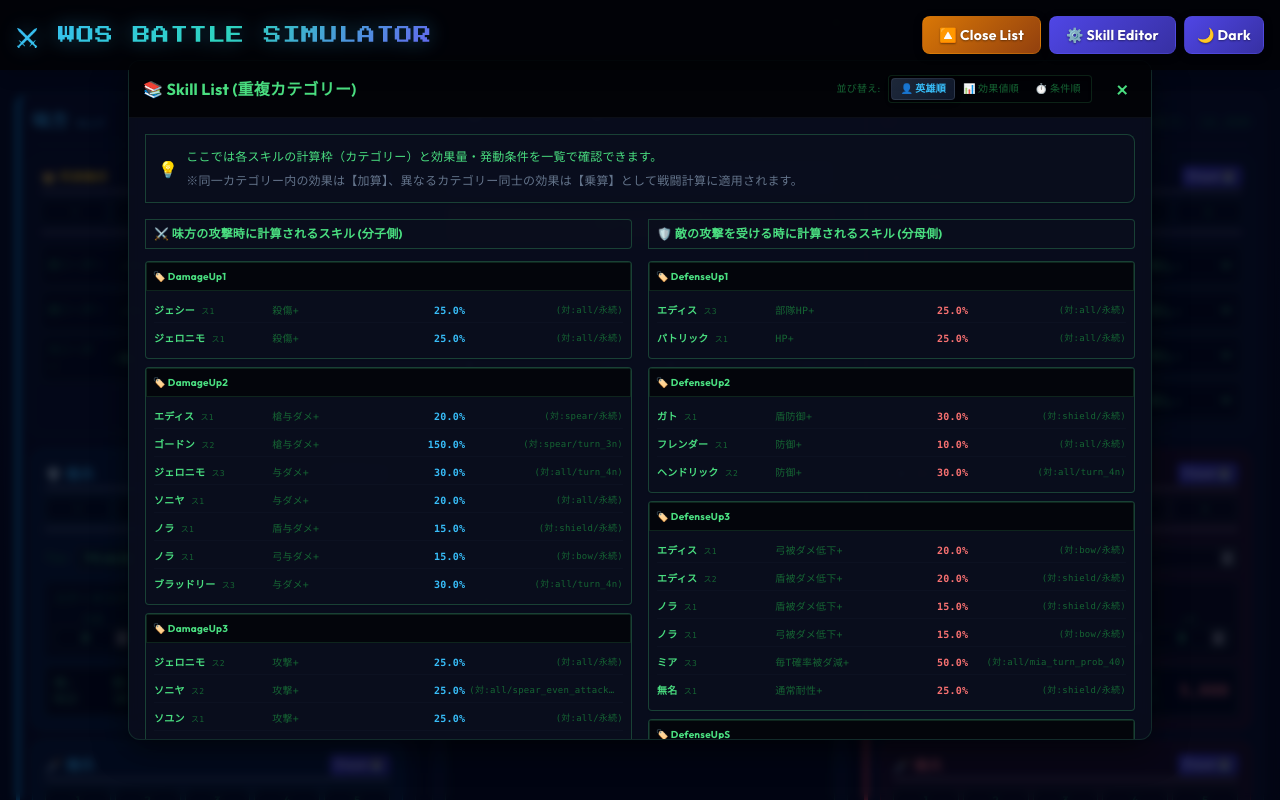
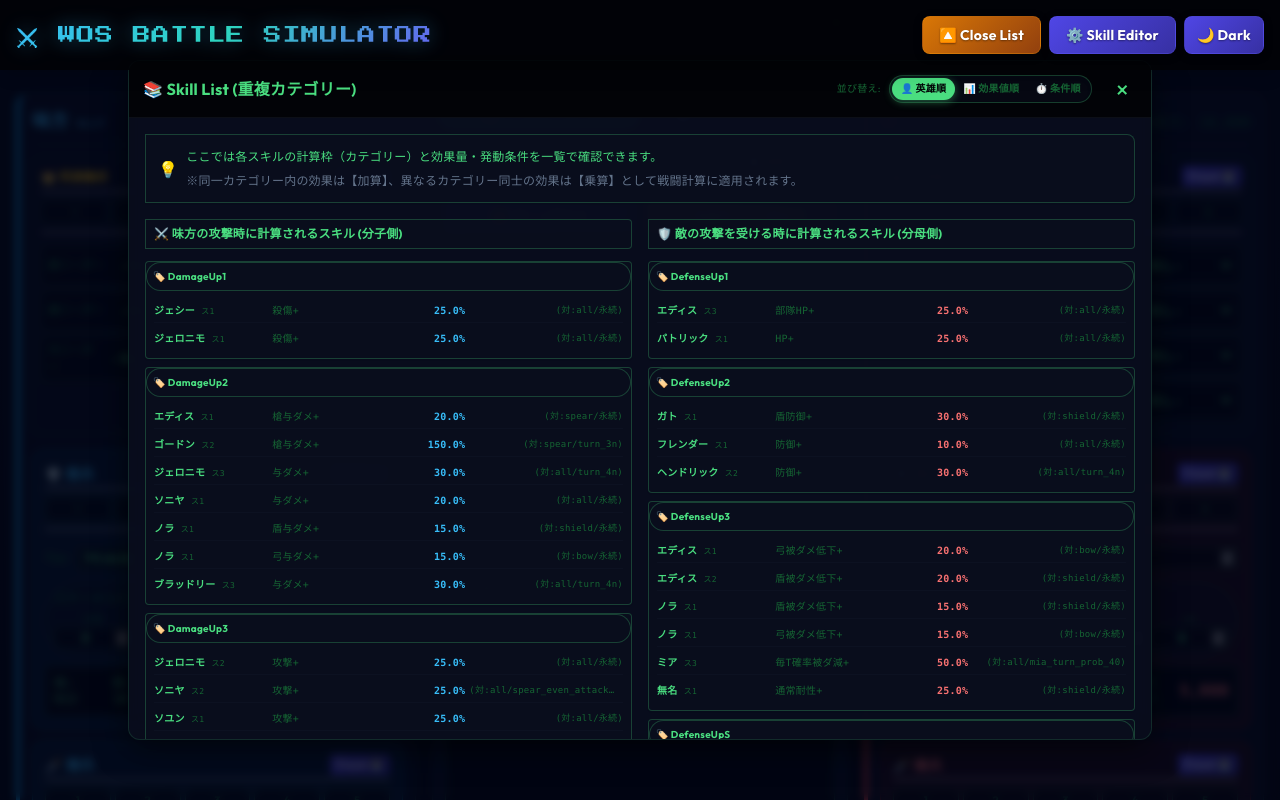
Before and after one commit to nilnil-2525/wos-battle-simulator, a React (Vite) app: page / in a window 1280 px wide. Both pictures are taken after a click on the button "📚 Skill List". Shown: the top 800 px of the page. Built offline with nearby package versions, Linux system fonts and the light colour scheme.

Commit message:
feat: タブをカプセル型(ピルスライダー)デザインに刷新し、実行ボタンの表記やリセットボタンの配色を改善

```diff
--- a/src/App.jsx
+++ b/src/App.jsx
@@ -301,17 +301,38 @@ const App = () => {
                     />
 
                     <div className="w-full lg:w-1/3 flex flex-col gap-3 lg:h-auto lg:max-h-[calc(100vh-2rem)] lg:sticky lg:top-4">
-                        <div className="flex theme-tab-container p-1 rounded-lg shrink-0">
-                            <button onClick={() => setActiveTab('single')} className={`flex-1 py-1.5 text-xs font-bold rounded-md transition ${activeTab === 'single' ? 'theme-tab-btn-active' : 'theme-tab-btn-inactive'}`}>📝 1回テスト</button>
-                            <button onClick={() => setActiveTab('montecarlo')} className={`flex-1 py-1.5 text-xs font-bold rounded-md transition ${activeTab === 'montecarlo' ? 'theme-tab-btn-active' : 'theme-tab-btn-inactive'}`}>📊 1000回テスト</button>
-                            <button onClick={handleReset} className="flex-1 py-1.5 text-xs font-bold theme-nested-panel rounded-md transition shadow-sm ml-1">🔄 初期化</button>
+                        <div className="flex theme-tab-container p-1 rounded-full shrink-0">
+                            <button onClick={() => setActiveTab('single')} className={`flex-1 py-1.5 text-[11px] font-bold rounded-full transition ${activeTab === 'single' ? 'theme-tab-btn-active' : 'theme-tab-btn-inactive'}`}>📝 詳細ログ検証 (1回)</button>
+                            <button onClick={() => setActiveTab('montecarlo')} className={`flex-1 py-1.5 text-[11px] font-bold rounded-full transition ${activeTab === 'montecarlo' ? 'theme-tab-btn-active' : 'theme-tab-btn-inactive'}`}>📊 確率統計分析 (1000回)</button>
+                        </div>
+
+                        <div className="flex gap-2 items-center justify-between px-1.5 py-0.5 shrink-0">
+                            <span className="text-[11px] theme-text-muted font-mono font-bold">
+                                現在の状態: {turn > 0 ? `Turn ${turn} (戦闘中)` : '未戦闘 (初期化済)'}
+                            </span>
+                            <button
+                                onClick={handleReset}
+                                className={`px-2.5 py-1 text-[11px] font-bold rounded-md transition shadow-sm active:scale-95 flex items-center gap-1 border ${
+                                    theme === 'dark'
+                                        ? 'bg-red-500/10 text-red-400 border-red-500/20 hover:bg-red-500/20'
+                                        : 'bg-red-50 text-red-600 border-red-200 hover:bg-red-100'
+                                }`}
+                            >
+                                🔄 戦闘リセット
+                            </button>
                         </div>
 
                         {activeTab === 'single' && (
                             <>
-                                <div className="ice-panel p-3 rounded-xl shadow-md flex flex-col gap-2 shrink-0 border border-slate-700/10">
-                                    <button onClick={() => executeBattle(true)} disabled={isGameOver} className="w-full frozen-btn-indigo font-bold py-2 rounded transition active:scale-95 text-sm">1ターン進める</button>
-                                    <button onClick={() => executeBattle(false)} disabled={isGameOver} className="w-full frozen-btn-amber font-bold py-2 rounded transition active:scale-95 text-sm">一気に結果を見る</button>
+                                <div className="ice-panel p-2.5 rounded-xl shadow-md shrink-0 border border-slate-700/10">
+                                    <div className="flex gap-2">
+                                        <button onClick={() => executeBattle(true)} disabled={isGameOver} className="flex-1 frozen-btn-indigo font-bold py-2 rounded transition active:scale-95 text-xs flex items-center justify-center gap-1">
+                                            ⏭️ 1ターン進める
+                                        </button>
+                                        <button onClick={() => executeBattle(false)} disabled={isGameOver} className="flex-1 frozen-btn-amber font-bold py-2 rounded transition active:scale-95 text-xs flex items-center justify-center gap-1">
+                                            ⏩ 戦闘終了まで進める
+                                        </button>
+                                    </div>
                                 </div>
 
                                 <div className="ice-panel p-3 rounded-xl shadow-md shrink-0 border border-slate-700/10">
@@ -479,7 +500,7 @@ const App = () => {
                                 <button onClick={executeMonteCarlo} disabled={turn > 0} className="w-full frozen-btn-indigo font-bold py-3 rounded-lg transition active:scale-95 disabled:opacity-40 disabled:cursor-not-allowed text-sm flex items-center justify-center gap-2">
                                     🚀 1000回シミュレーション実行
                                 </button>
-                                {turn > 0 && <p className="text-xs text-red-500 text-center font-bold">※テストを行うには、初期化ボタンでTurn0に戻してください。</p>}
+                                {turn > 0 && <p className="text-xs text-red-500 text-center font-bold">※実行するには、上の「戦闘リセット」ボタンで状態をリセットしてください。</p>}
 
                                 {simResults && (
                                     <div className="flex flex-col gap-4 animate-fade-in">
--- a/src/components/InlineSkillDictionary.jsx
+++ b/src/components/InlineSkillDictionary.jsx
@@ -54,10 +54,10 @@ export const InlineSkillDictionary = ({ heroDB, onClose }) => {
 
                     <div className="flex items-center gap-2 text-xs">
                         <span className="theme-text-muted text-[10px]">並び替え:</span>
-                        <div className="flex theme-tab-container p-0.5 rounded text-[10px] shadow-inner">
-                            <button onClick={() => setSortBy('default')} className={`px-2 py-0.5 rounded transition ${sortBy === 'default' ? 'theme-tab-btn-active font-bold' : 'theme-tab-btn-inactive'}`}>👤 英雄順</button>
-                            <button onClick={() => setSortBy('value')} className={`px-2 py-0.5 rounded transition ${sortBy === 'value' ? 'theme-tab-btn-active font-bold' : 'theme-tab-btn-inactive'}`}>📊 効果値順</button>
-                            <button onClick={() => setSortBy('timing')} className={`px-2 py-0.5 rounded transition ${sortBy === 'timing' ? 'theme-tab-btn-active font-bold' : 'theme-tab-btn-inactive'}`}>⏱️ 条件順</button>
+                        <div className="flex theme-tab-container p-0.5 rounded-full text-[10px] shadow-inner">
+                            <button onClick={() => setSortBy('default')} className={`px-2 py-0.5 rounded-full transition ${sortBy === 'default' ? 'theme-tab-btn-active font-bold' : 'theme-tab-btn-inactive'}`}>👤 英雄順</button>
+                            <button onClick={() => setSortBy('value')} className={`px-2 py-0.5 rounded-full transition ${sortBy === 'value' ? 'theme-tab-btn-active font-bold' : 'theme-tab-btn-inactive'}`}>📊 効果値順</button>
+                            <button onClick={() => setSortBy('timing')} className={`px-2 py-0.5 rounded-full transition ${sortBy === 'timing' ? 'theme-tab-btn-active font-bold' : 'theme-tab-btn-inactive'}`}>⏱️ 条件順</button>
                         </div>
                         <button onClick={onClose} className="text-2xl hover:opacity-75 leading-none transition px-2 ml-2">&times;</button>
                     </div>
--- a/src/styles.css
+++ b/src/styles.css
@@ -49,10 +49,10 @@
   --btn-indigo-end: #3730a3;
   --btn-indigo-border: rgba(99, 102, 241, 0.2);
 
-  --tab-active-bg: linear-gradient(135deg, #1e293b 0%, #0f172a 100%);
-  --tab-active-border: rgba(148, 163, 184, 0.15);
-  --tab-active-text: #38bdf8;
-  --tab-active-shadow: rgba(0, 0, 0, 0.25);
+  --tab-active-bg: #4ade80;
+  --tab-active-border: transparent;
+  --tab-active-text: #020306;
+  --tab-active-shadow: rgba(74, 222, 128, 0.4);
 
   --btn-shadow: rgba(0, 0, 0, 0.3);
 }
@@ -108,10 +108,10 @@
   --btn-indigo-end: #4f46e5;
   --btn-indigo-border: rgba(79, 70, 229, 0.2);
 
-  --tab-active-bg: linear-gradient(135deg, #ffffff 0%, #f1f5f9 100%);
-  --tab-active-border: rgba(148, 163, 184, 0.25);
-  --tab-active-text: #0284c7;
-  --tab-active-shadow: rgba(148, 163, 184, 0.1);
+  --tab-active-bg: #0284c7;
+  --tab-active-border: transparent;
+  --tab-active-text: #ffffff;
+  --tab-active-shadow: rgba(2, 132, 199, 0.3);
 
   --btn-shadow: rgba(148, 163, 184, 0.1);
 }
@@ -240,24 +240,30 @@ input[type=number]::-webkit-inner-spin-button, input[type=number]::-webkit-outer
 }
 
 .theme-tab-container {
-  background: var(--input-bg);
-  border: 1px solid var(--panel-border);
+  background: var(--panel-nested-bg);
+  border: 1px solid var(--panel-nested-border);
+  border-radius: 9999px !important;
   transition: background 0.3s ease, border 0.3s ease;
 }
 
 .theme-tab-btn-inactive {
   color: var(--text-muted);
+  font-weight: 600;
+  border-radius: 9999px !important;
 }
 .theme-tab-btn-inactive:hover {
-  background: rgba(148, 163, 184, 0.15);
+  background: rgba(148, 163, 184, 0.08);
+  color: var(--text-main);
 }
 
 .theme-tab-btn-active {
   background: var(--tab-active-bg);
   border: 1px solid var(--tab-active-border);
   color: var(--tab-active-text) !important;
-  box-shadow: 0 2px 6px var(--tab-active-shadow);
-  transition: all 0.25s ease;
+  box-shadow: 0 2px 8px var(--tab-active-shadow);
+  font-weight: 800;
+  border-radius: 9999px !important;
+  transition: all 0.2s cubic-bezier(0.4, 0, 0.2, 1);
 }
 
 .theme-nested-panel {
```
